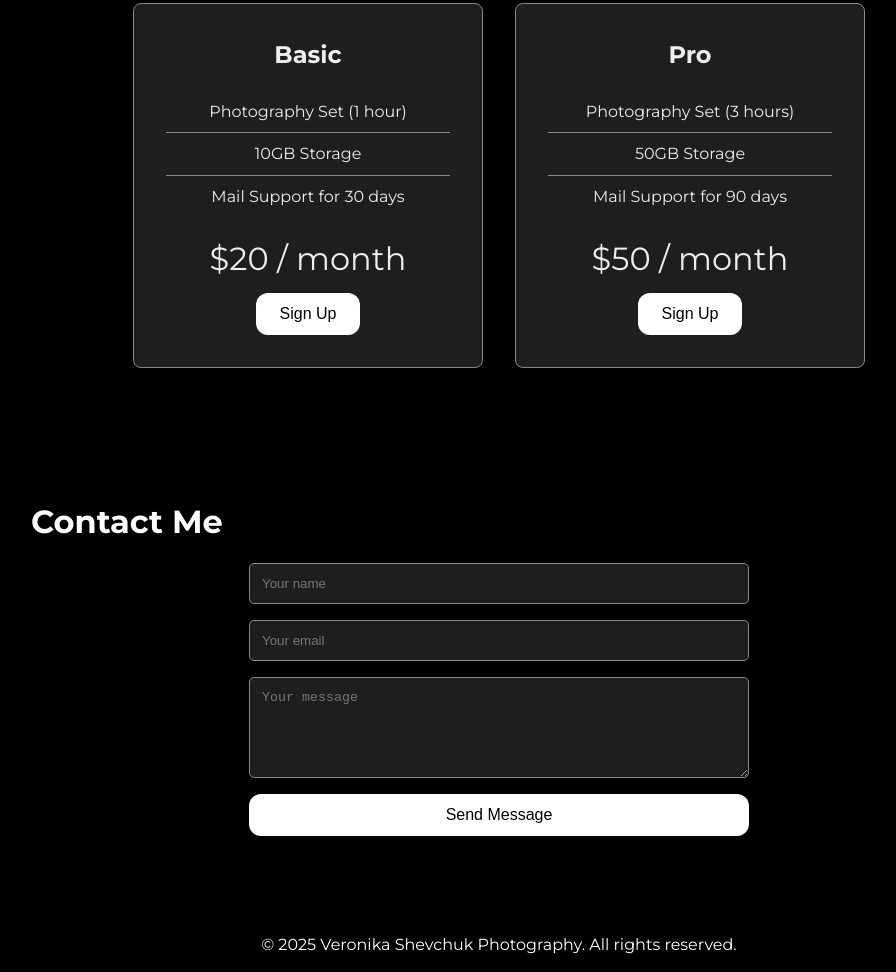
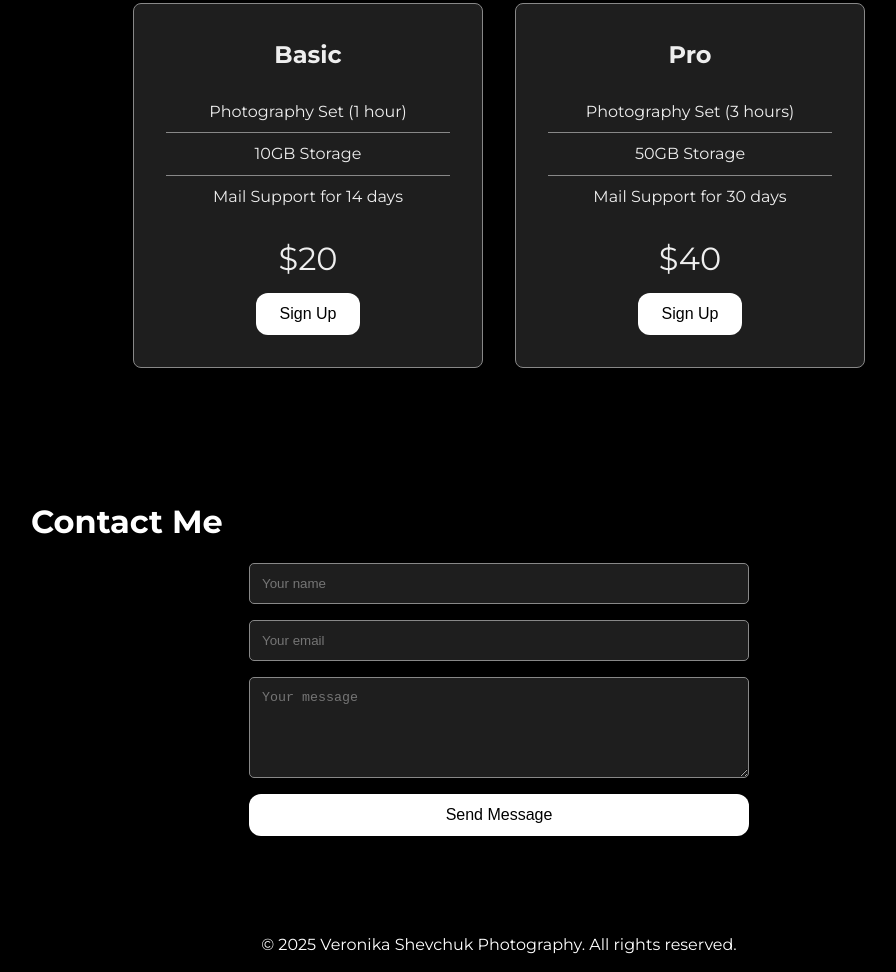
Before and after one commit to shvxmlk/portfolio_website, a plain HTML site: page index.html in a window 1280 px wide. Shown: the part 2405-3377 px from the top of the page, without its empty margins (141-1037 px from the left). Drawn offline with Linux system fonts and the light colour scheme.

Commit message:
Update index.html

```diff
--- a/index.html
+++ b/index.html
@@ -82,9 +82,9 @@
         <ul>
           <li>Photography Set (1 hour)</li>
           <li>10GB Storage</li>
-          <li>Mail Support for 30 days</li>
+          <li>Mail Support for 14 days</li>
         </ul>
-        <div class="price">$20 <span>/ month</span></div>
+        <div class="price">$20</div>
         <button class="btn">Sign Up</button>
       </div>
       <div class="price-card">
@@ -92,9 +92,9 @@
         <ul>
           <li>Photography Set (3 hours)</li>
           <li>50GB Storage</li>
-          <li>Mail Support for 90 days</li>
+          <li>Mail Support for 30 days</li>
         </ul>
-        <div class="price">$50 <span>/ month</span></div>
+        <div class="price">$40</div>
         <button class="btn">Sign Up</button>
       </div>
     </div>
```
